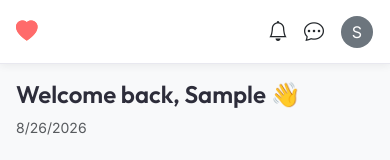
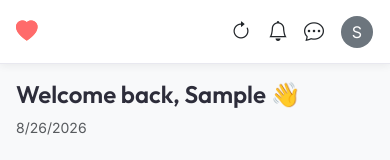
Before and after one commit to trminh-developer/ems, a React (Vite) app: page / in a window 390 px wide. Shown: the top 160 px of the page. Built offline with nearby package versions, Linux system fonts and the light colour scheme; no server answers; the database is empty; sample sign-in values are in the browser's storage.

Commit message:
feat: add refresh button in navbar for mobile PWA

```diff
--- a/src/components/layout/Navbar.tsx
+++ b/src/components/layout/Navbar.tsx
@@ -79,6 +79,14 @@ export const Navbar: React.FC = () => {
       </div>
 
       <div className="navbar-actions d-flex align-items-center gap-3 gap-md-4">
+        <button
+          className="btn btn-link text-dark p-0 text-decoration-none"
+          title="Tải lại dữ liệu"
+          onClick={() => window.location.reload()}
+        >
+          <i className="bi bi-arrow-clockwise fs-5"></i>
+        </button>
+
         <Link to="/notifications" className="text-dark position-relative text-decoration-none">
           <i className="bi bi-bell fs-5"></i>
           {unreadCount > 0 && (
```
